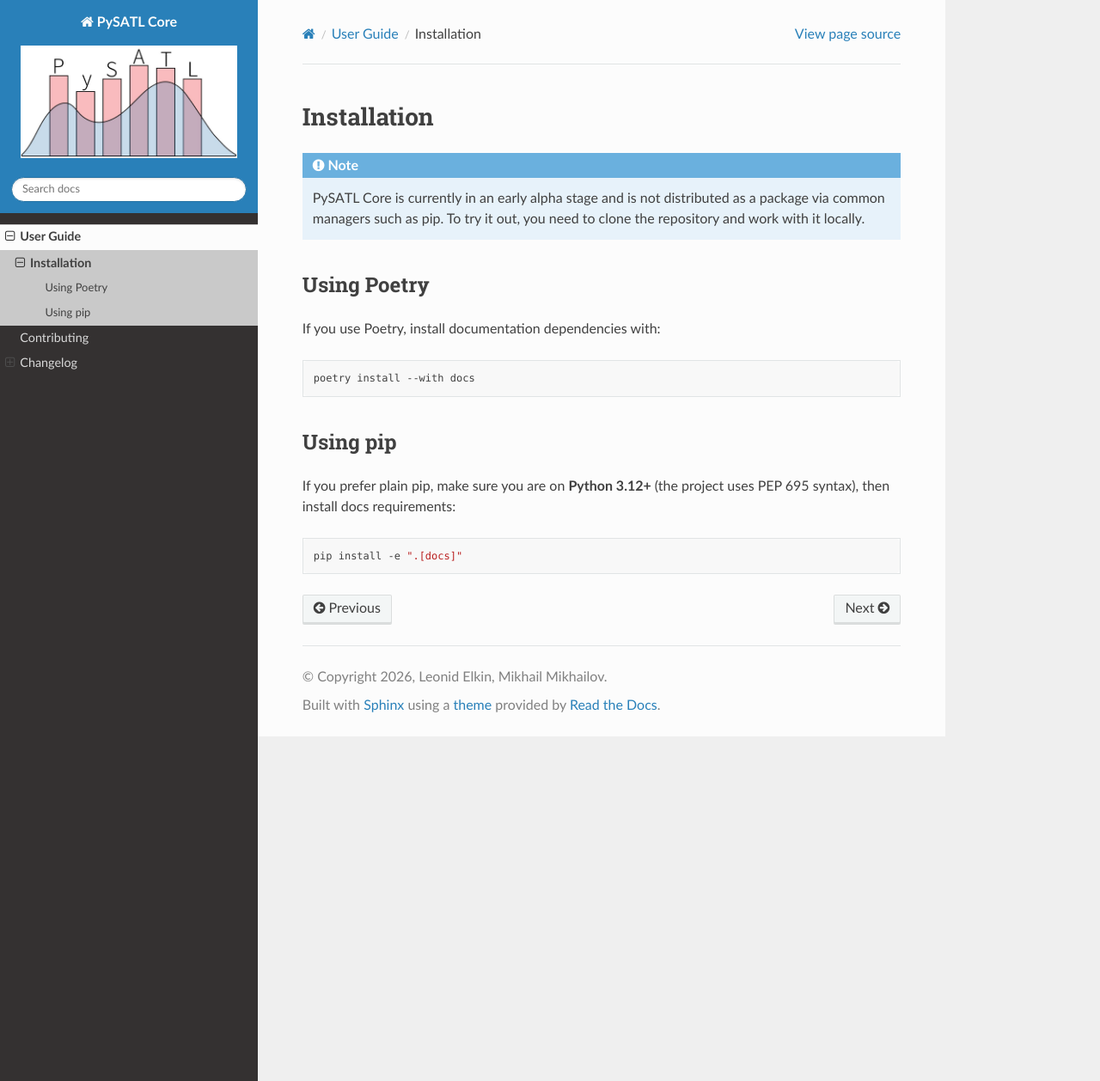
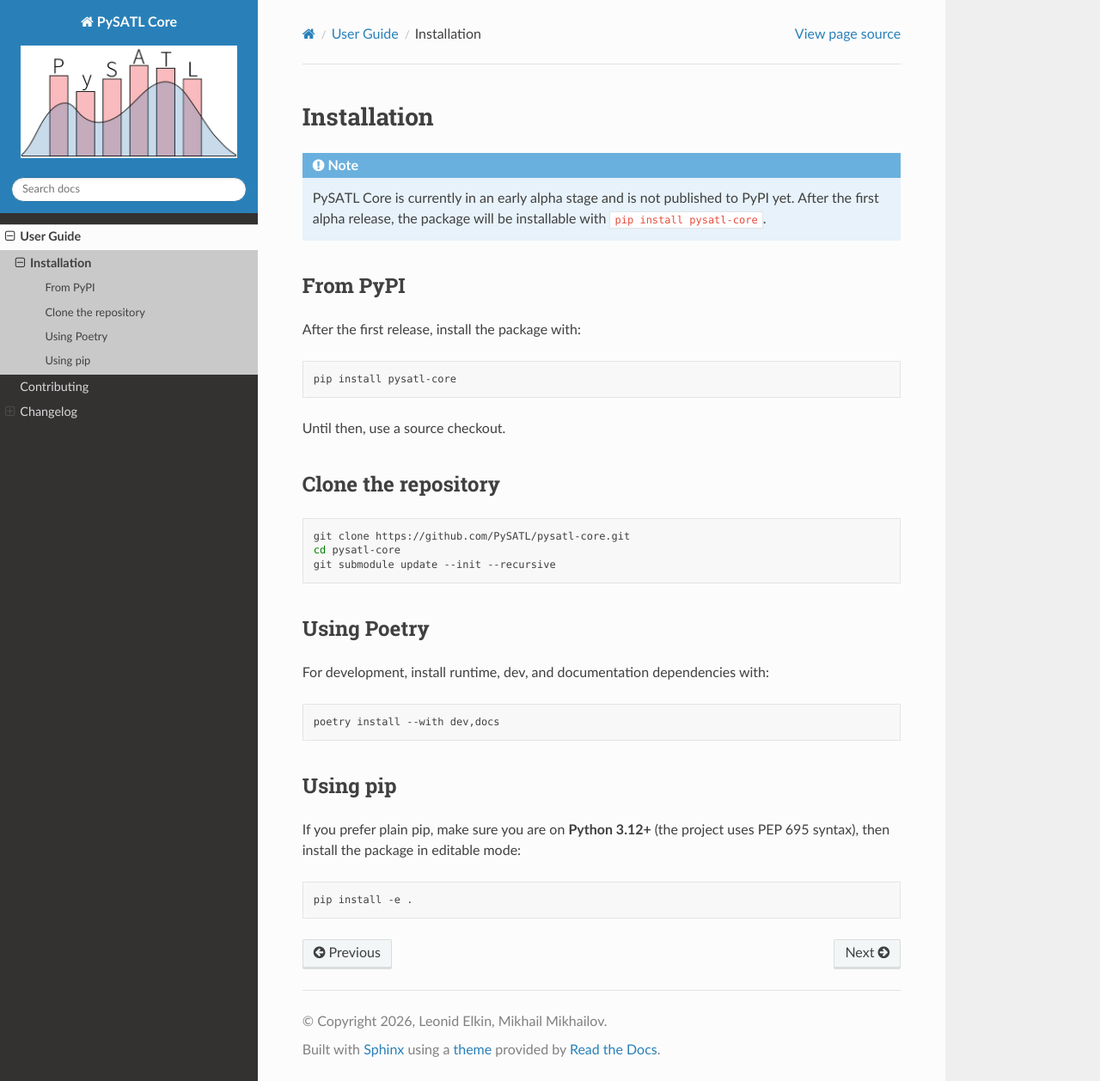
Before and after one commit to PySATL/pysatl-core, a Sphinx documentation site: the page built from docs/source/user_guide/installation.rst, in a window 1280 px wide and 1258 px high. Shown: the whole window at 86% size. Built offline with Sphinx 7.4.7 and the Read the Docs theme 3.1.0, drawn with Linux system fonts in a browser that asks for light colours; pages that are not in the unit, such as notebooks, are missing from menus.

Commit message:
docs: prepare release documentation metadata

```diff
--- a/docs/source/conf.py
+++ b/docs/source/conf.py
@@ -1,13 +1,19 @@
 import os
 import sys
+import tomllib
 from datetime import datetime
+from pathlib import Path
 
 sys.path.insert(0, os.path.abspath("../../src"))
+
+ROOT = Path(__file__).resolve().parents[2]
+with (ROOT / "pyproject.toml").open("rb") as pyproject_file:
+    PYPROJECT = tomllib.load(pyproject_file)
 
 project = "PySATL Core"
 copyright = f"{datetime.now().year}, Leonid Elkin, Mikhail Mikhailov"
 author = "Leonid Elkin, Mikhail Mikhailov"
-release = "0.0.1a0"
+release = PYPROJECT["tool"]["poetry"]["version"]
 
 extensions = [
     "sphinx.ext.autodoc",
@@ -120,7 +126,7 @@
 }
 
 suppress_warnings = [
-    # 'autodoc.duplicate_object',
+    "autodoc.duplicate_object",
     "ref.misc",
 ]
 
--- a/docs/source/user_guide/installation.rst
+++ b/docs/source/user_guide/installation.rst
@@ -3,25 +3,45 @@
 
 .. note::
 
-   PySATL Core is currently in an early alpha stage and is not distributed as a
-   package via common managers such as pip. To try it out, you need to clone
-   the repository and work with it locally.
+   PySATL Core is currently in an early alpha stage and is not published to
+   PyPI yet. After the first alpha release, the package will be installable with
+   ``pip install pysatl-core``.
+
+From PyPI
+---------
+
+After the first release, install the package with:
+
+.. code-block:: bash
+
+   pip install pysatl-core
+
+Until then, use a source checkout.
+
+Clone the repository
+--------------------
+
+.. code-block:: bash
+
+   git clone https://github.com/PySATL/pysatl-core.git
+   cd pysatl-core
+   git submodule update --init --recursive
 
 Using Poetry
 ------------
 
-If you use Poetry, install documentation dependencies with:
+For development, install runtime, dev, and documentation dependencies with:
 
 .. code-block:: bash
 
-   poetry install --with docs
+   poetry install --with dev,docs
 
 Using pip
 ---------
 
 If you prefer plain pip, make sure you are on **Python 3.12+** (the project
-uses PEP 695 syntax), then install docs requirements:
+uses PEP 695 syntax), then install the package in editable mode:
 
 .. code-block:: bash
 
-   pip install -e ".[docs]"
+   pip install -e .
```
Also changed, not shown: docs/source/changelog.rst (+10 -2 lines), pyproject.toml (+10 -0 lines), 2 other files.
